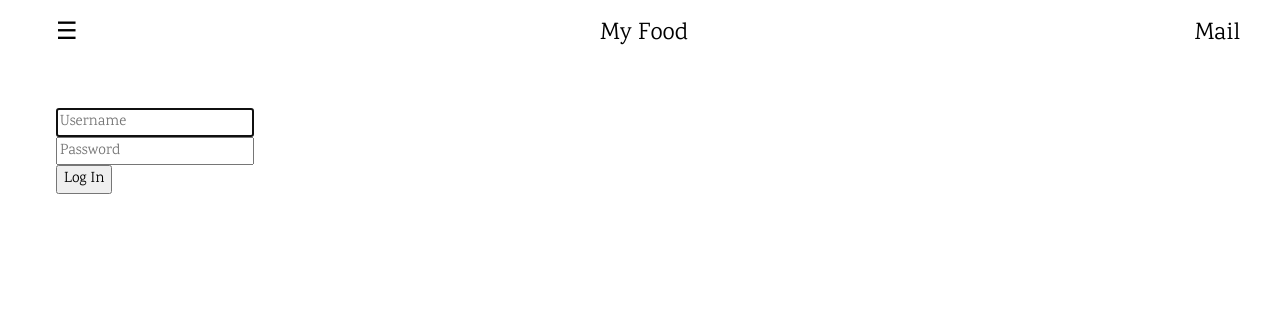
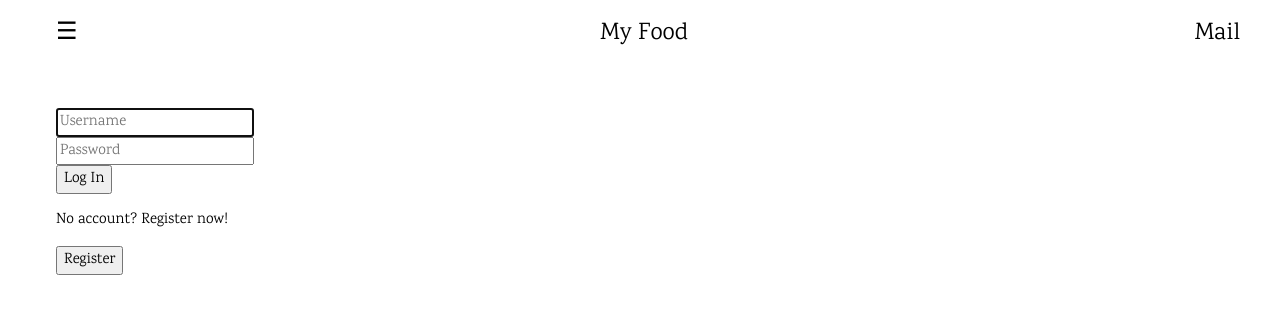
Before and after one commit to thomasjeu/project_ik15, a Flask app: page /login in a window 1280 px wide. Shown: the top 314 px of the page. Run offline with Flask 2, Linux system fonts and the light colour scheme; some libraries are stand-ins or nearby versions.

Commit message:
login html aangepast

```diff
--- a/templates/login.html
+++ b/templates/login.html
@@ -13,6 +13,9 @@
             <input class="form-control" id="password" name="password" placeholder="Password" type="password">
         </div>
         <button class="btn btn-primary" onclick="main()" type="submit">Log In</button>
+        <p>No account? Register now!</p>
+        <input type="button" onclick="window.location.href = '/register';" value="Register"/>
+        <!--<button class="btn btn-primary" <a class="nav-link" href="/register">Register</a> </button>-->
     </form>
     <script>
         // function main() {
```
Also changed, not shown: admin.db.
